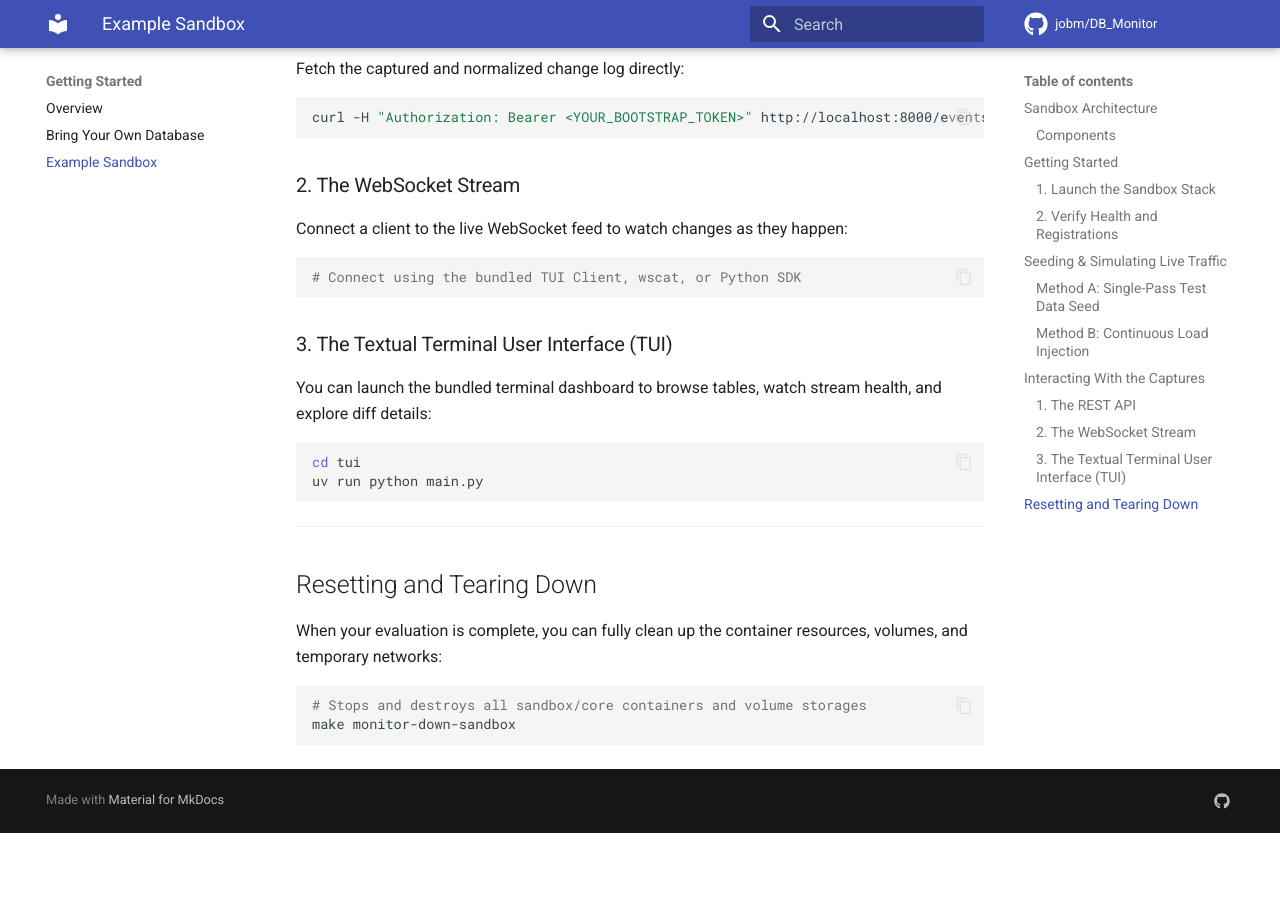
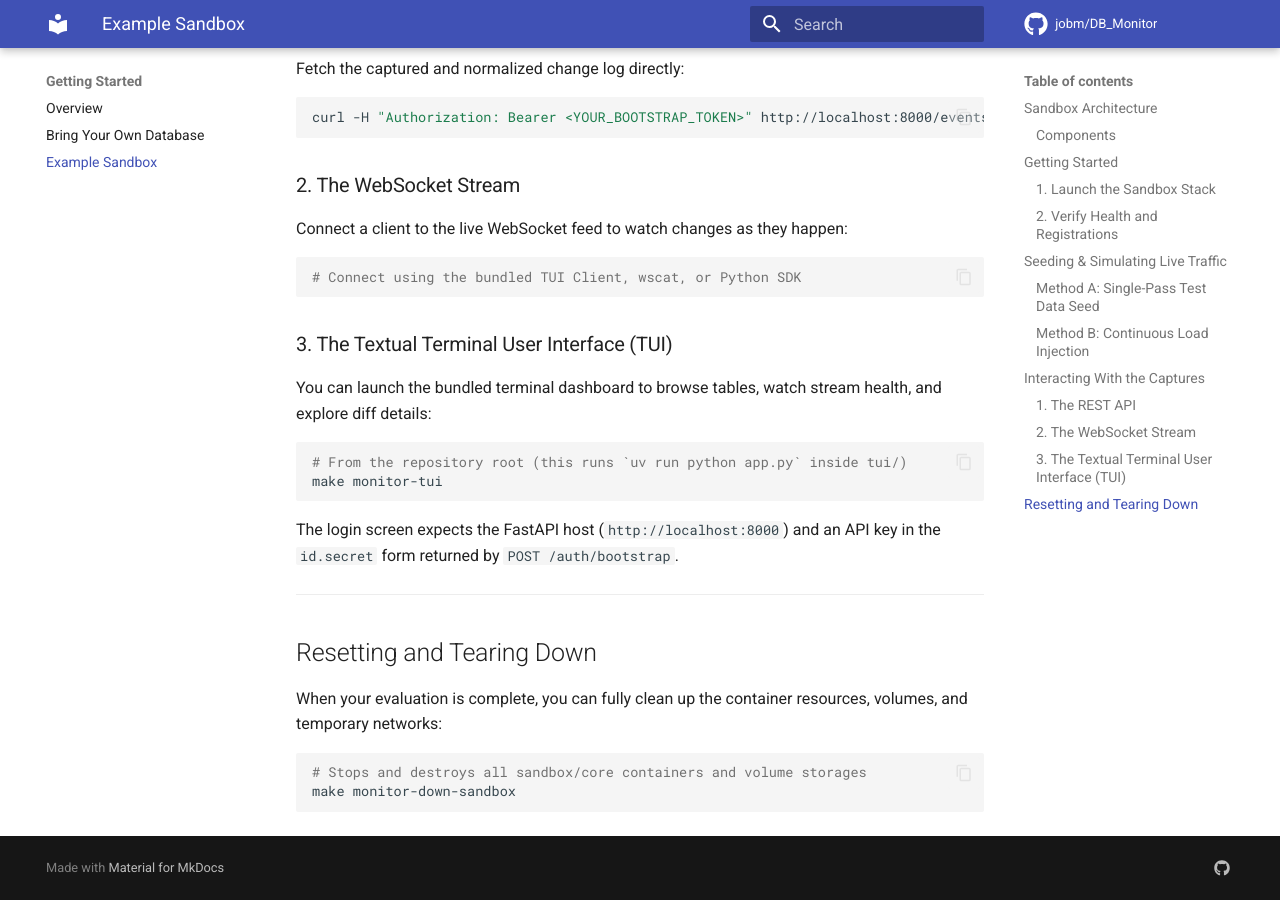
Before and after one commit to jobm/DB_Monitor, an MkDocs documentation site: the page built from docs/example-sandbox.md, in a window 1280 px wide and 900 px high, scrolled down 3246 px. Built offline with MkDocs 1.6.1 and Material for MkDocs 9.7.7, drawn with Linux system fonts in a browser that asks for light colours; comment, search, counter and statistics services are not loaded; before the commit the page ends 4079 px from its top, so only the background shows below that.

Commit message:
docs: point sandbox TUI instructions at make monitor-tui
The documented `cd tui && uv run python main.py` does not exist; the
supported entry point is `make monitor-tui`, and the login screen needs the
API host plus an `id.secret` key.

````diff
--- a/docs/example-sandbox.md
+++ b/docs/example-sandbox.md
@@ -140,9 +140,12 @@ Connect a client to the live WebSocket feed to watch changes as they happen:
 You can launch the bundled terminal dashboard to browse tables, watch stream health, and explore diff details:
 
 ```bash
-cd tui
-uv run python main.py
+# From the repository root (this runs `uv run python app.py` inside tui/)
+make monitor-tui
 ```
+
+The login screen expects the FastAPI host (`http://localhost:8000`) and an API key
+in the `id.secret` form returned by `POST /auth/bootstrap`.
 
 ---
 
````
